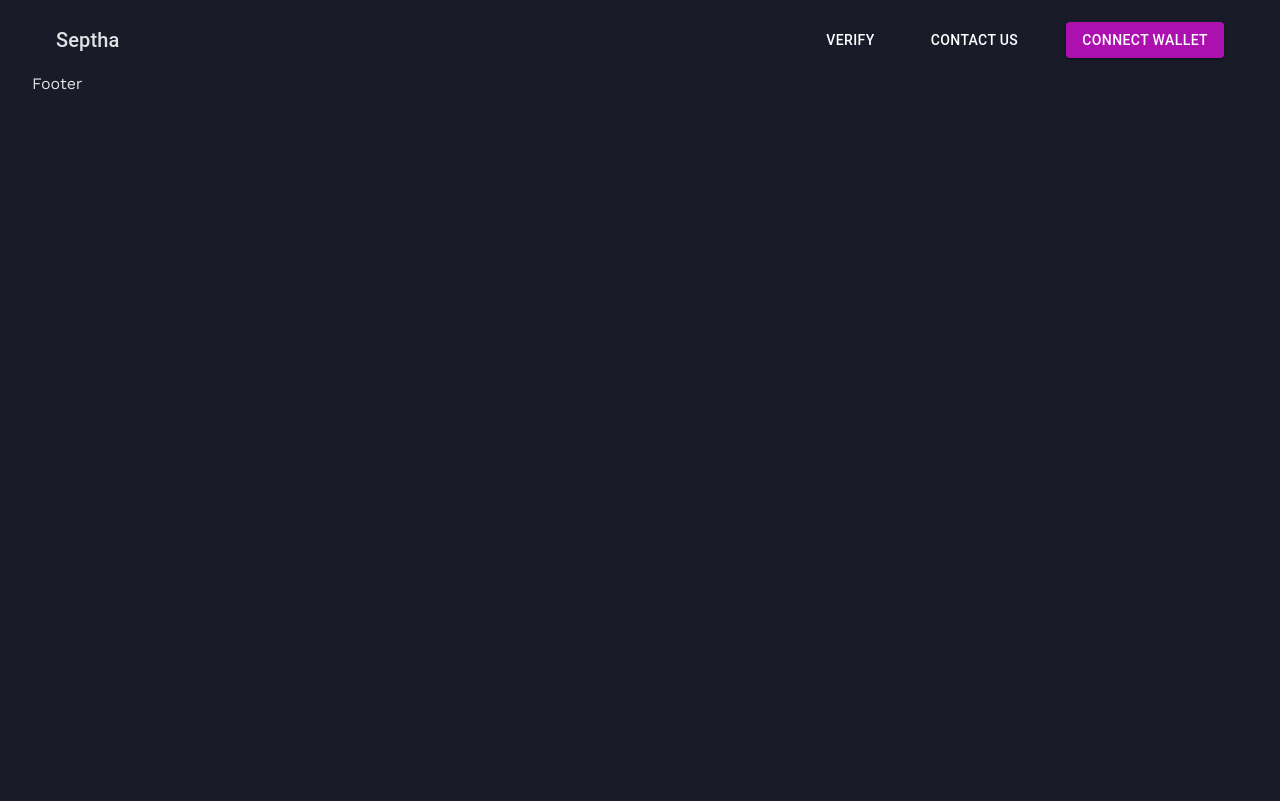
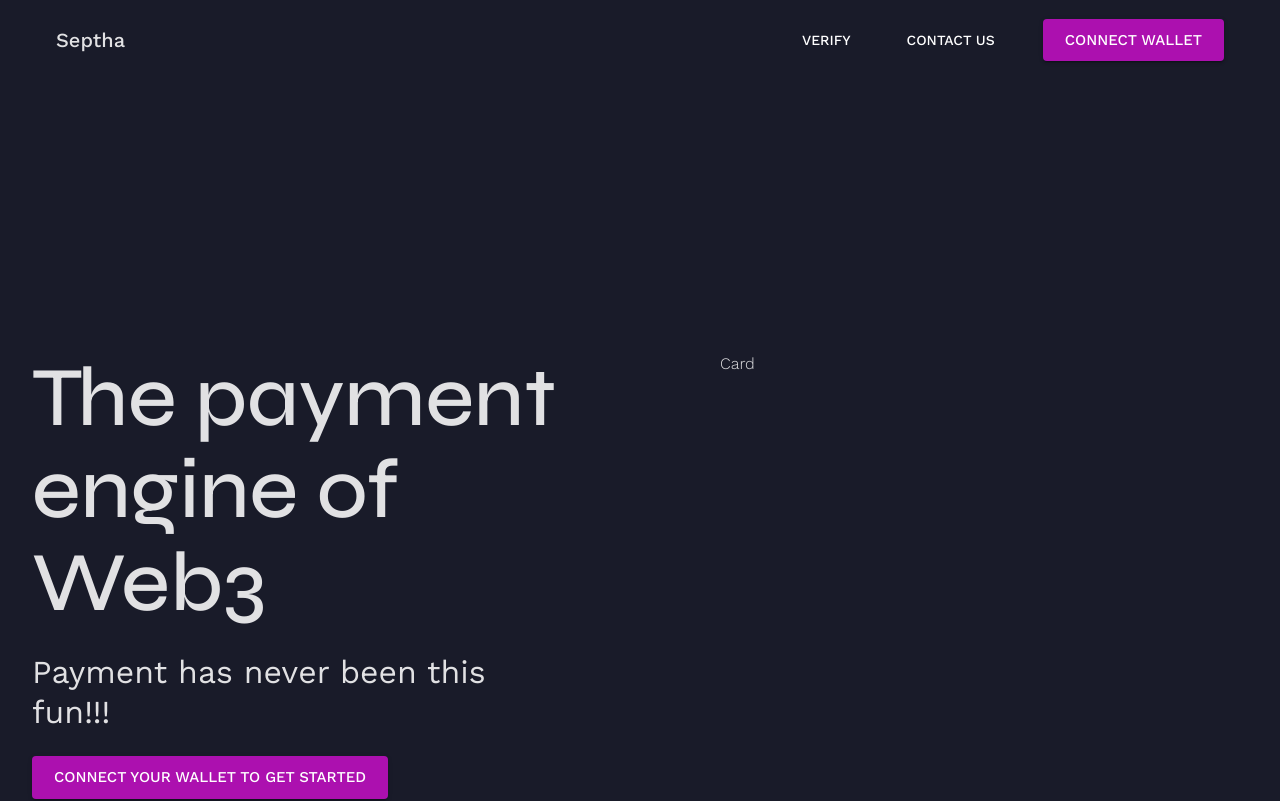
Before and after one commit to Septha-HQ/polygon_hackathon, a React (Vite) app in the folder web/: page / in a window 1280 px wide. Shown: the top 801 px of the page. Built offline with nearby package versions, Linux system fonts and the light colour scheme.

Commit message:
- Home grid - Stlye typo and header in theme

```diff
--- a/web/index.html
+++ b/web/index.html
@@ -4,7 +4,13 @@
     <meta charset="UTF-8" />
     <link rel="icon" type="image/svg+xml" href="/vite.svg" />
     <meta name="viewport" content="width=device-width, initial-scale=1.0" />
-    <title>Vite + React + TS</title>
+    <link rel="preconnect" href="https://fonts.googleapis.com" />
+    <link rel="preconnect" href="https://fonts.gstatic.com" crossorigin />
+    <link
+      href="https://fonts.googleapis.com/css2?family=Syne:wght@500&family=Work+Sans:wght@300;400;500&display=swap"
+      rel="stylesheet"
+    />
+    <title>Septha</title>
   </head>
   <body>
     <div id="root"></div>
--- a/web/src/App.tsx
+++ b/web/src/App.tsx
@@ -4,6 +4,7 @@ import Home from "./layouts/Home";
 import Navbar from "./components/Navbar";
 import Footer from "./components/Footer";
 import { Container } from "@mui/material";
+
 
 function App() {
   return (
--- a/web/src/components/Navbar/index.tsx
+++ b/web/src/components/Navbar/index.tsx
@@ -98,6 +98,7 @@ const Navbar = (props: Props) => {
 
             <Button
               variant="contained"
+              size="large"
               sx={{ color: "#ffffff", ml: 5, background: "#ac10af" }}
             >
               Connect Wallet
--- a/web/src/layouts/Home/index.tsx
+++ b/web/src/layouts/Home/index.tsx
@@ -1,11 +1,37 @@
-import { Box, Grid, Typography } from "@mui/material";
+import { Box, Button, Grid, Typography } from "@mui/material";
 import React from "react";
 
 type Props = {};
 
 const Home = (props: Props) => {
   return (
-    <Box>
+    <Box my={35}>
+      <Grid container spacing={20}>
+        <Grid item sm={12} md={6}>
+          <Typography
+            variant="h1"
+            component="div"
+            mb={3}
+            sx={{ fontSize: 84, lineHeight: "110%" }}
+          >
+            The payment engine of Web3
+          </Typography>
+          <Typography variant="h4" component="div" mb={3} sx={{ fontSize: 32 }}>
+            Payment has never been this fun!!!
+          </Typography>
+
+          <Button
+            variant="contained"
+            color="primary"
+            size="large"
+          >
+            Connect your wallet to get started
+          </Button>
+        </Grid>
+        <Grid item sm={12} md={6}>
+          <Typography>Card</Typography>
+        </Grid>
+      </Grid>
     </Box>
   );
 };
--- a/web/src/main.tsx
+++ b/web/src/main.tsx
@@ -1,10 +1,54 @@
-import React from 'react'
-import ReactDOM from 'react-dom/client'
-import App from './App'
-import './index.scss'
+import React from "react";
+import ReactDOM from "react-dom/client";
+import App from "./App";
+import "./index.scss";
+import { createTheme, ThemeProvider, styled } from "@mui/material/styles";
 
-ReactDOM.createRoot(document.getElementById('root') as HTMLElement).render(
+const theme = createTheme({
+  typography: {
+    fontFamily: "Work Sans, sans-serif",
+    h1: {
+      fontFamily: "Syne, sans-serif",
+    },
+    h2: {
+      fontSize: 48,
+      fontWeight: 400,
+    },
+    h3: {
+      fontSize: 28,
+      fontWeight: 400,
+    },
+    body1: {
+      fontWeight: 300,
+      fontSize: 16,
+    },
+  },
+  components: {
+    MuiButton: {
+      styleOverrides: {
+        root: ({ ownerState }) => ({
+          ...(ownerState.variant === "contained" &&
+            ownerState.color === "primary" && {
+              backgroundColor: "#ac10af",
+              color: "#fff",
+              "&$disabled": {
+                color: "#7b7b7b",
+              },
+              "&:hover": {
+                backgroundColor: "#ffffff",
+                color: "#000000",
+              },
+            }),
+        }),
+      },
+    },
+  },
+});
+
+ReactDOM.createRoot(document.getElementById("root") as HTMLElement).render(
   <React.StrictMode>
-    <App />
+    <ThemeProvider theme={theme}>
+      <App />
+    </ThemeProvider>
   </React.StrictMode>
-)
+);
```
